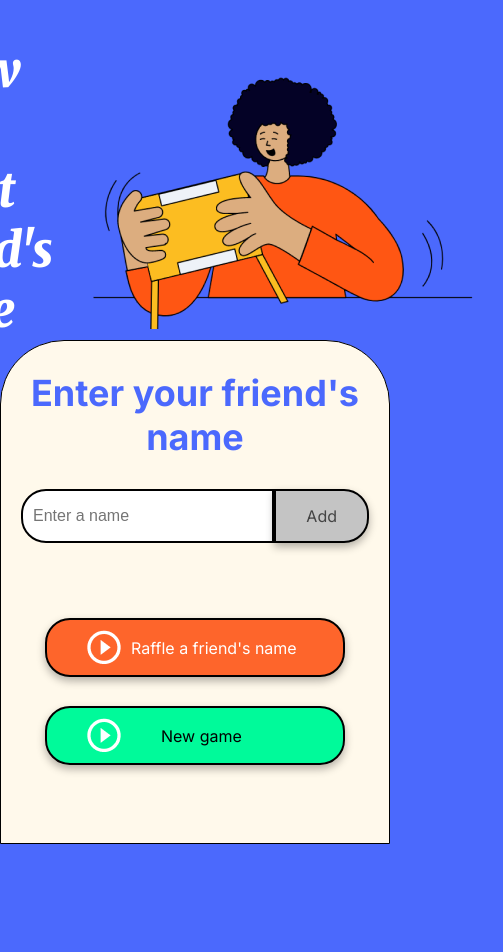
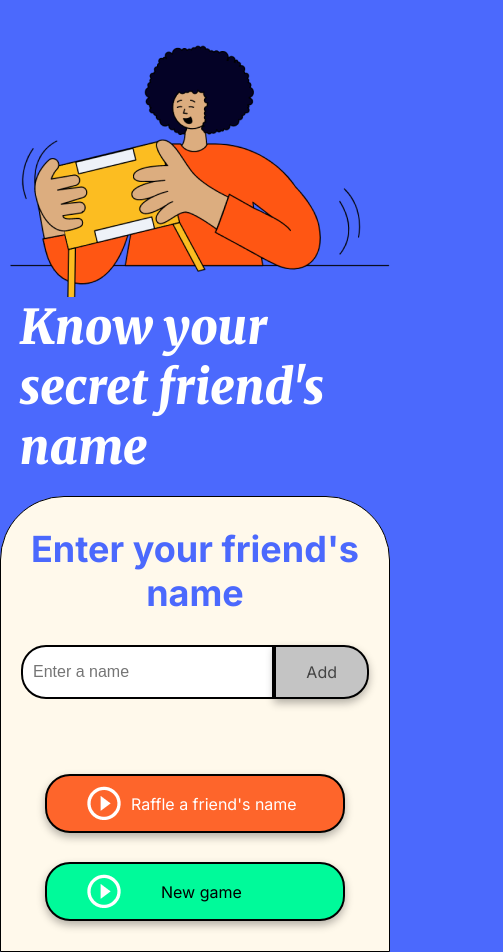
Before and after one commit to Susanayuque/challenge-amigo-secreto, a plain HTML site: page index.html in a window 390 px wide. Shown: the whole page, 503 px wide, since content can reach past the window. Before the commit the page ends 844 px from the top, so only its background shows below. Drawn offline with Linux system fonts and the light colour scheme.

Commit message:
Agregando responsividad

```diff
--- a/style.css
+++ b/style.css
@@ -181,3 +181,14 @@ ul {
 .button-draw:hover {
     background-color: var(--color-button-hover);
 }
+
+@media (max-width:1170px){
+    .header-banner{
+        flex-direction: column-reverse;
+        padding: 5%;
+    }
+
+    .main-title{
+        justify-content: center;
+    }
+}
```
